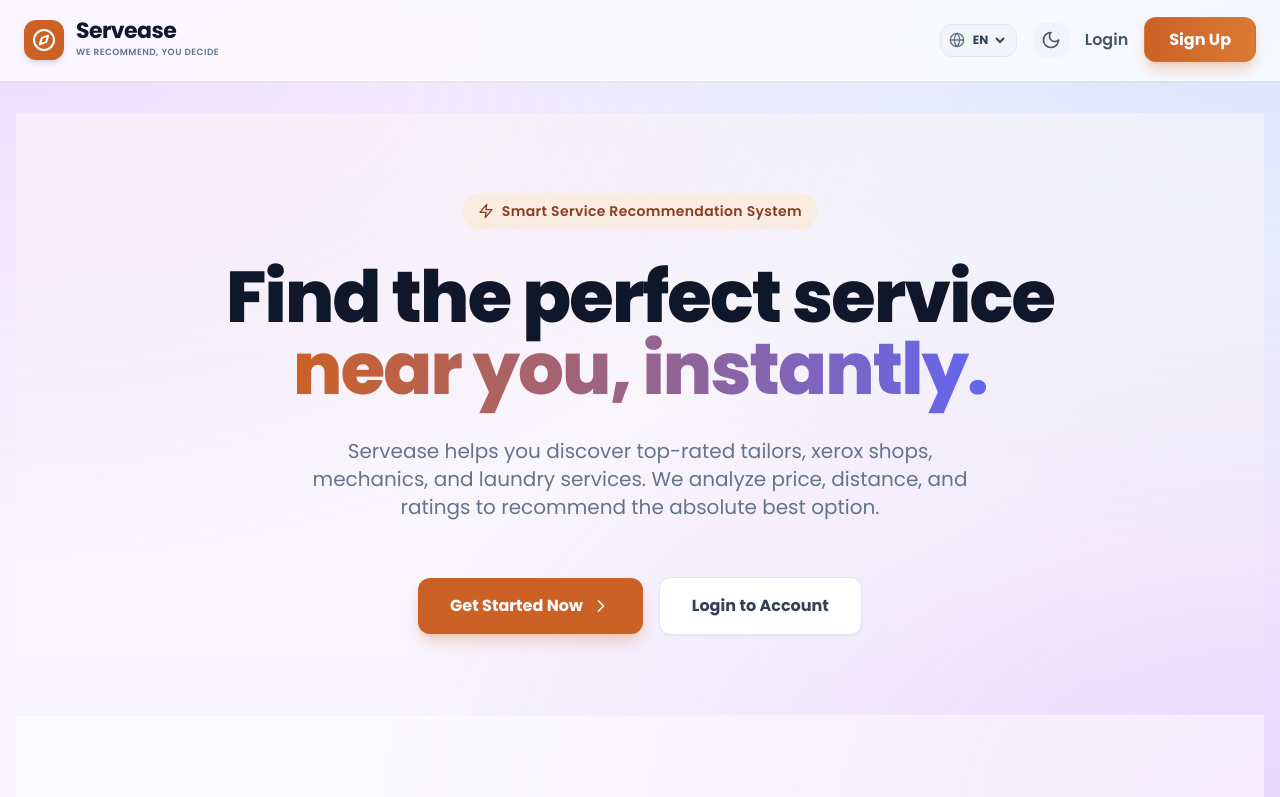
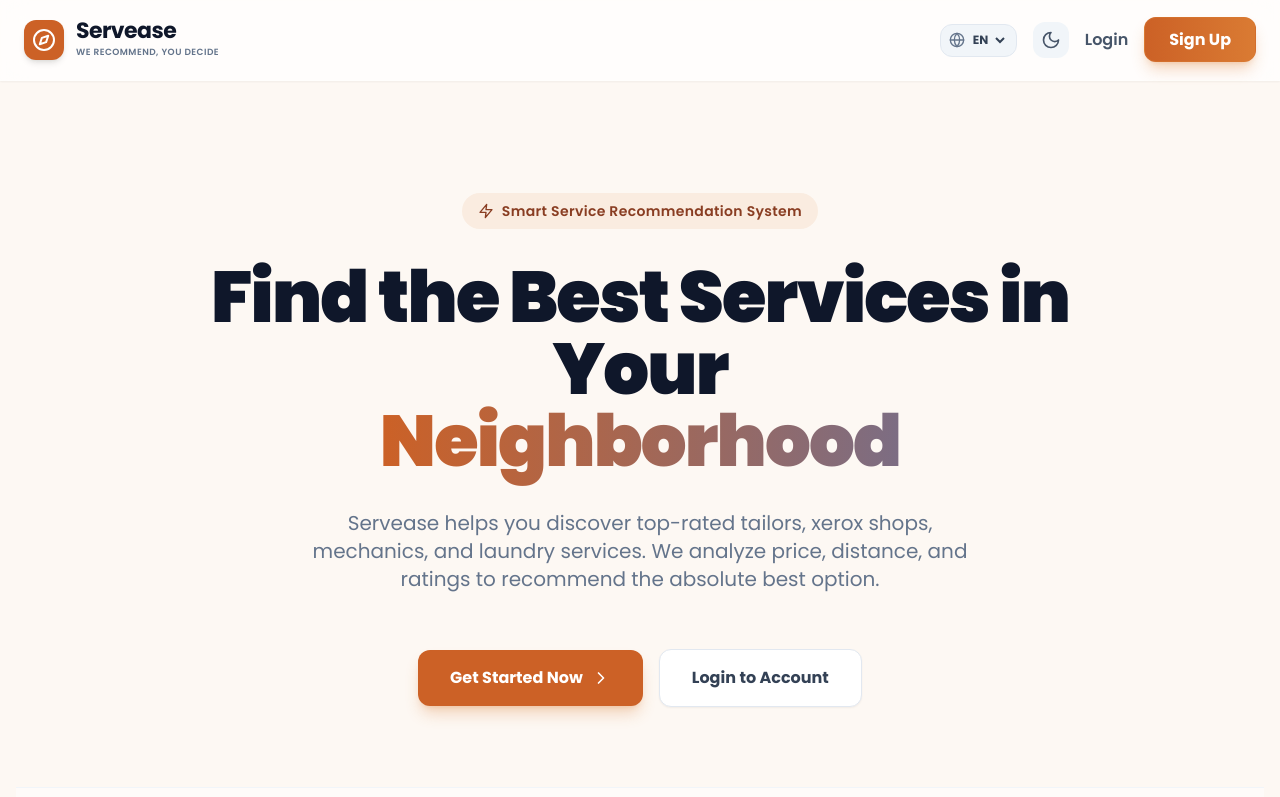
Before and after one commit to VaishnaviShinde30/Servease, a React (Vite) app: page / in a window 1280 px wide. Shown: the top 797 px of the page. Built offline with nearby package versions, Linux system fonts and the light colour scheme; no server answers.

Commit message:
Remove hardcoded gradients, apply Caramel and Raisin globally

```diff
--- a/src/index.css
+++ b/src/index.css
@@ -7,21 +7,22 @@
 
 @layer base {
   body {
-    @apply bg-[#f8f5ff] text-slate-900 font-sans antialiased transition-colors duration-300;
-    /* Vibrant Purple and Blue subtle background for Light Mode */
-    background-image: radial-gradient(at 0% 0%, rgba(168, 85, 247, 0.15) 0px, transparent 50%),
-                      radial-gradient(at 100% 0%, rgba(59, 130, 246, 0.15) 0px, transparent 50%),
-                      radial-gradient(at 100% 100%, rgba(147, 51, 234, 0.15) 0px, transparent 50%);
-    background-attachment: fixed;
+    @apply bg-primary-50 text-slate-900 font-sans antialiased transition-colors duration-300;
+  }
+
+  /* Scrollbar styling */
+  ::-webkit-scrollbar {
+    width: 8px;
+  }
+  ::-webkit-scrollbar-track {
+    @apply bg-transparent;
+  }
+  ::-webkit-scrollbar-thumb {
+    @apply bg-primary-200 rounded-full dark:bg-secondary-700;
   }
 
   .dark body {
-    @apply bg-[#0f0e17] text-slate-100;
-    /* Deep glowing Purple and Blue for Dark Mode */
-    background-image: radial-gradient(at 0% 0%, rgba(168, 85, 247, 0.18) 0px, transparent 50%),
-                      radial-gradient(at 100% 0%, rgba(59, 130, 246, 0.18) 0px, transparent 50%),
-                      radial-gradient(at 100% 100%, rgba(88, 28, 135, 0.3) 0px, transparent 50%);
-    background-attachment: fixed;
+    @apply bg-secondary-900 text-slate-100;
   }
 
   ::selection {
--- a/src/pages/LandingPage.jsx
+++ b/src/pages/LandingPage.jsx
@@ -18,10 +18,10 @@ export default function LandingPage() {
             <span>Smart Service Recommendation System</span>
           </div>
 
-          <h1 className="text-5xl md:text-7xl font-extrabold text-slate-900 dark:text-white tracking-tight leading-tight">
-            Find the perfect service <br />
-            <span className="text-transparent bg-clip-text bg-gradient-to-r from-primary-600 to-indigo-500 dark:from-primary-400 dark:to-indigo-300">
-              near you, instantly.
+          <h1 className="text-5xl md:text-7xl font-black mb-6 tracking-tight text-slate-900 dark:text-white leading-tight">
+            Find the Best Services in Your <br className="hidden md:block" />
+            <span className="text-transparent bg-clip-text bg-gradient-to-r from-primary-600 to-secondary-500 dark:from-primary-400 dark:to-secondary-300">
+              Neighborhood
             </span>
           </h1>
 
```
